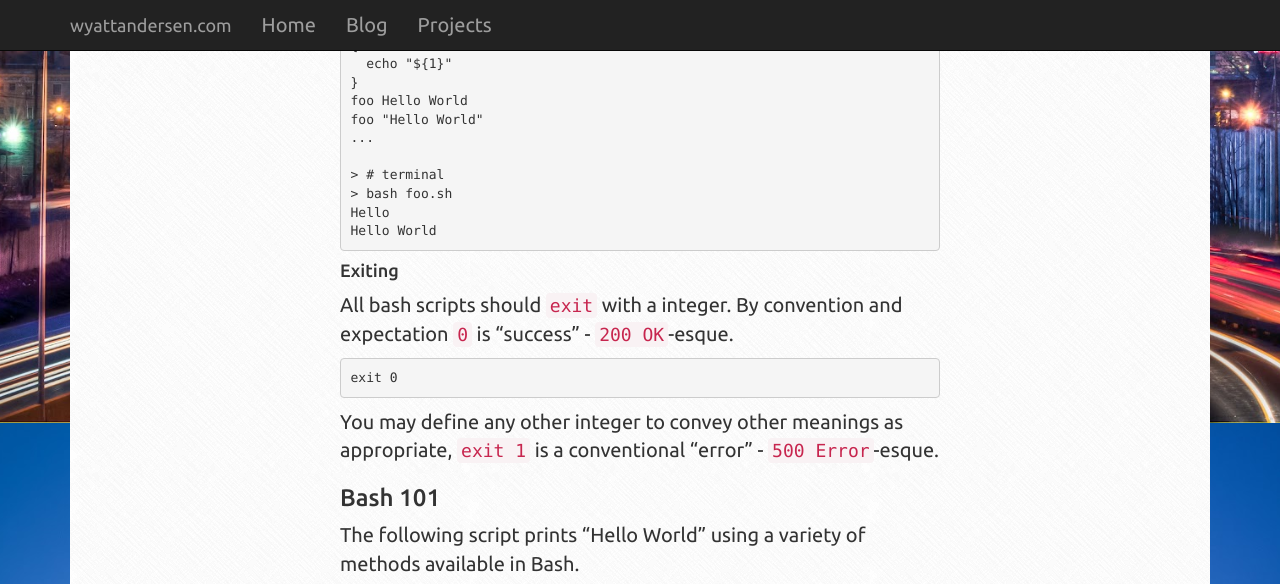
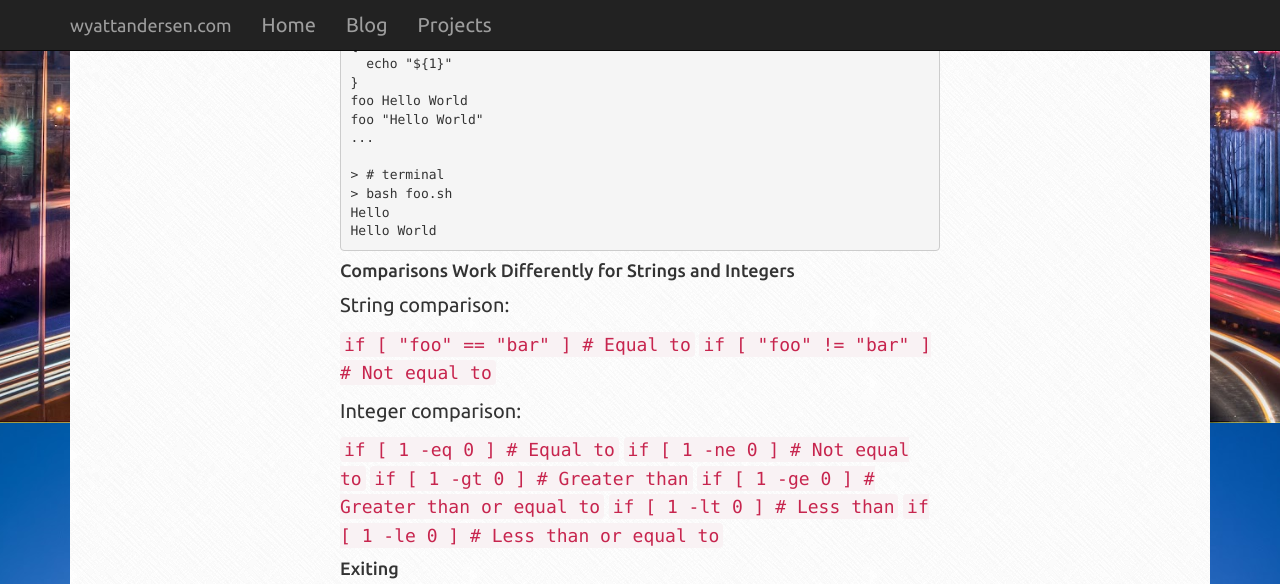
Before and after one commit to lostphilosopher/wyattandersen-jekyll, a Jekyll site: the page built from _posts/2018-03-09-bash-101.md, in a window 1280 px wide and 900 px high, scrolled down 3177 px, cut to the strip 0-584 px from the top of the window. Built offline with Jekyll 4.4.1, drawn with Linux system fonts in a browser that asks for light colours; comment, search, counter and statistics services are not loaded.

Commit message:
Adding one section

````diff
--- a/_posts/2018-03-09-bash-101.md
+++ b/_posts/2018-03-09-bash-101.md
@@ -137,6 +137,23 @@ Hello
 Hello World
 ```
 
+#### Comparisons Work Differently for Strings and Integers
+
+String comparison:
+
+`if [ "foo" == "bar" ] # Equal to`
+`if [ "foo" != "bar" ] # Not equal to`
+
+Integer comparison:
+
+`if [ 1 -eq 0 ] # Equal to`
+`if [ 1 -ne 0 ] # Not equal to`
+`if [ 1 -gt 0 ] # Greater than`
+`if [ 1 -ge 0 ] # Greater than or equal to`
+`if [ 1 -lt 0 ] # Less than`
+`if [ 1 -le 0 ] # Less than or equal to`
+
+
 #### Exiting
 
 All bash scripts should `exit` with a integer. By convention and expectation `0` is "success" - `200 OK`-esque.
````
